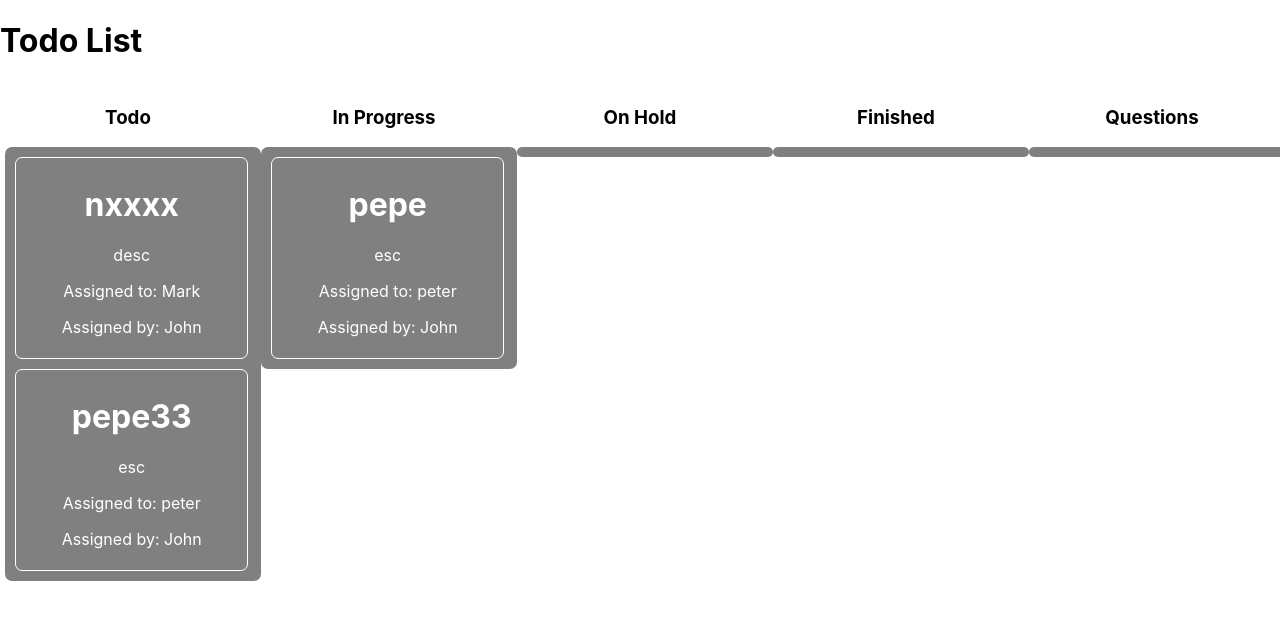
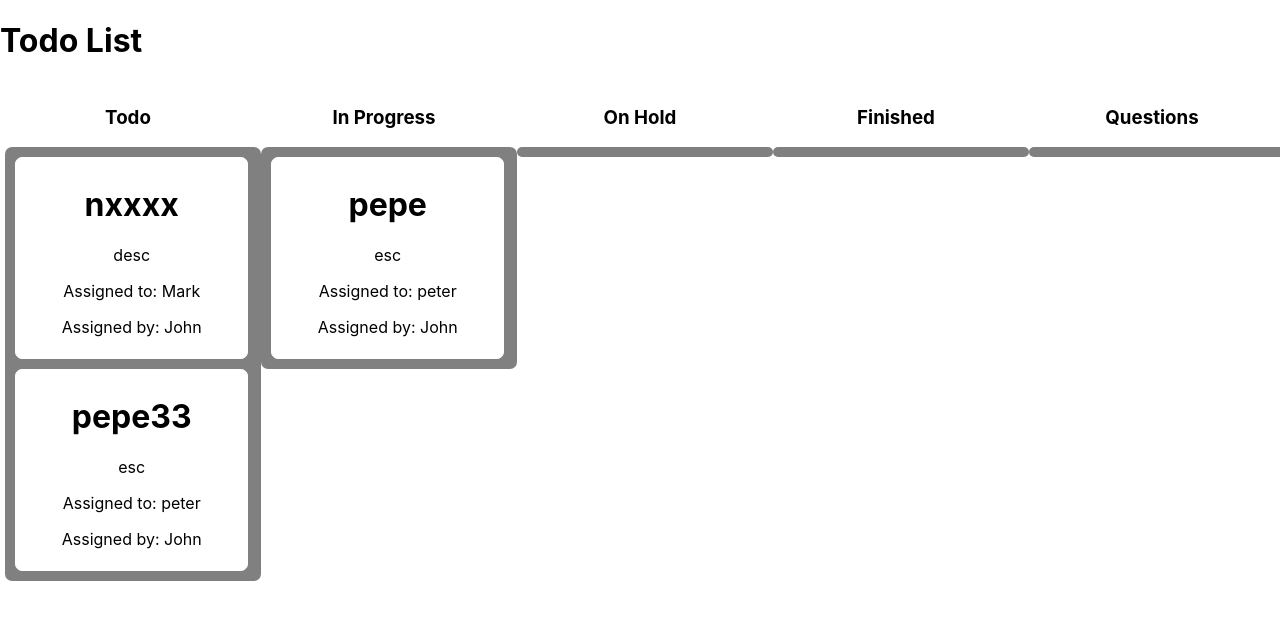
Before and after one commit to SuKaiwen/Small-Projects-5-TodoList, a React (Create React App) app: page / in a window 1280 px wide. Shown: the top 620 px of the page. Built offline with nearby package versions, Linux system fonts and the light colour scheme.

Commit message:
drag and drop funcitonality

```diff
--- a/src/App.css
+++ b/src/App.css
@@ -63,6 +63,8 @@
     width:90%;
     margin-bottom: 10px;
     color:white;
+    background-color:white;
+    color:black;
     border: 1px solid white;
     padding: 5px;
     border-radius: 7px;
--- a/src/App.js
+++ b/src/App.js
@@ -52,11 +52,30 @@ function App() {
     }
   });
 
+  const handleDragEnd = ({destination, source}) => {
+    if(!destination){
+        return;
+    }
+    if(destination.index === source.index && destination.droppableId === source.droppableId){
+        return;
+    }
+
+    const copy = {...state[source.droppableId].items[source.index]};
+    setState(prev => {
+        prev={...prev};
+        prev[source.droppableId].items.splice(source.index, 1);
+
+        prev[destination.droppableId].items.splice(destination.index, 0, copy);
+
+        return prev;
+    })
+  }
+
   return (
     <div>
       <h1>Todo List</h1>
       <div className="App">
-      <DragDropContext onDragEnd={e => console.log(e)}>
+      <DragDropContext onDragEnd={handleDragEnd}>
         {_.map(state, (data, key) => {
             return (
                 <div key = {key} className="column">
```
